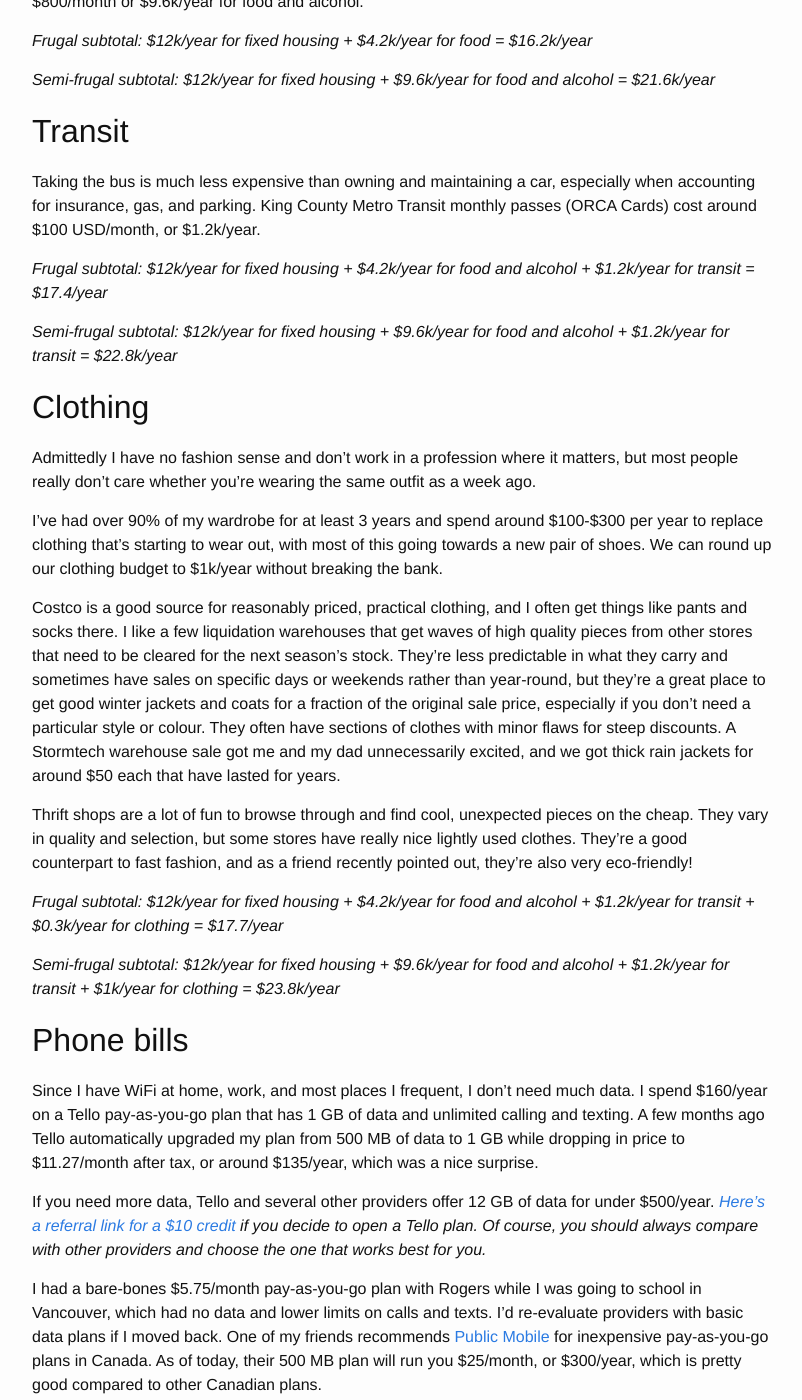
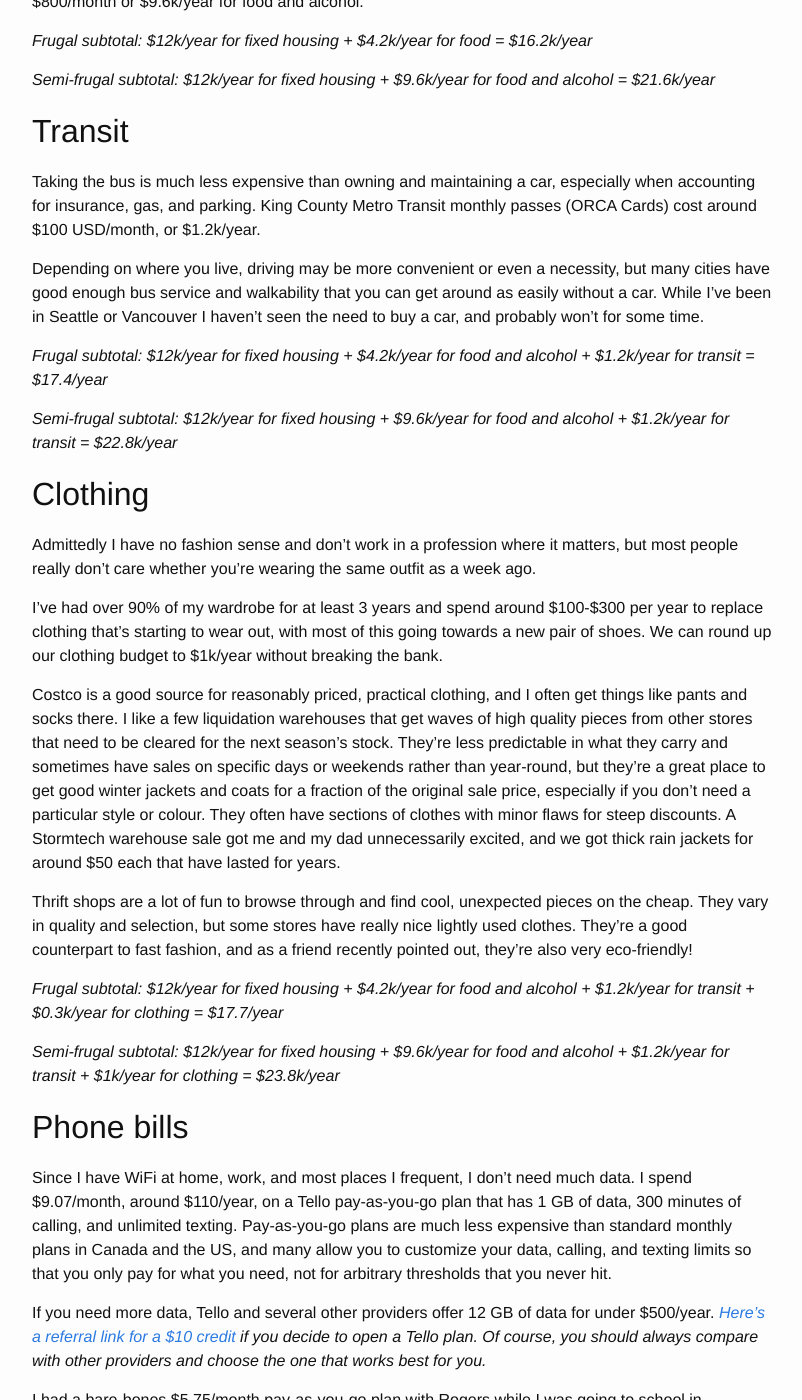
Before and after one commit to msayson/msayson.github.io, a Jekyll site: the page built from _posts/2019-10-23-living-in-seattle-or-vancouver-on-a-budget.markdown, in a window 1280 px wide and 1400 px high, scrolled down 1920 px. Shown: the whole window, without its empty margins (238-1040 px from the left). Built offline with Jekyll 4.4.1, drawn with Linux system fonts in a browser that asks for light colours; some of the changed text lies outside the part shown.

Commit message:
Updated post on living on budget

```diff
--- a/_posts/2019-10-23-living-in-seattle-or-vancouver-on-a-budget.markdown
+++ b/_posts/2019-10-23-living-in-seattle-or-vancouver-on-a-budget.markdown
@@ -58,6 +58,8 @@
 
 Taking the bus is much less expensive than owning and maintaining a car, especially when accounting for insurance, gas, and parking.  King County Metro Transit monthly passes (ORCA Cards) cost around $100 USD/month, or $1.2k/year.
 
+Depending on where you live, driving may be more convenient or even a necessity, but many cities have good enough bus service and walkability that you can get around as easily without a car.  While I've been in Seattle or Vancouver I haven't seen the need to buy a car, and probably won't for some time.
+
 _Frugal subtotal: $12k/year for fixed housing + $4.2k/year for food and alcohol + $1.2k/year for transit = $17.4/year_
 
 _Semi-frugal subtotal: $12k/year for fixed housing + $9.6k/year for food and alcohol + $1.2k/year for transit = $22.8k/year_
@@ -78,7 +80,7 @@
 
 ## Phone bills
 
-Since I have WiFi at home, work, and most places I frequent, I don't need much data.  I spend $160/year on a Tello pay-as-you-go plan that has 1 GB of data and unlimited calling and texting.  A few months ago Tello automatically upgraded my plan from 500 MB of data to 1 GB while dropping in price to $11.27/month after tax, or around $135/year, which was a nice surprise.
+Since I have WiFi at home, work, and most places I frequent, I don't need much data.  I spend $9.07/month, around $110/year, on a Tello pay-as-you-go plan that has 1 GB of data, 300 minutes of calling, and unlimited texting.  Pay-as-you-go plans are much less expensive than standard monthly plans in Canada and the US, and many allow you to customize your data, calling, and texting limits so that you only pay for what you need, not for arbitrary thresholds that you never hit.
 
 If you need more data, Tello and several other providers offer 12 GB of data for under $500/year.  _[Here's a referral link for a $10 credit](https://tello.com/account/register?_referral=P35J1KH9) if you decide to open a Tello plan.  Of course, you should always compare with other providers and choose the one that works best for you._
 
@@ -132,6 +134,8 @@
 
 I recommend putting emergency savings into a high-interest savings account that earns more than inflation, such as those provided by CIT, Synchrony, and Ally in the US, or Motive, EQ, and Oaken in Canada.  Savings accounts usually limit the number of withdrawals to around 6 per month, while you can add money as often as you like.
 
+To find high-interest savings accounts with the best rates, check https://www.bankrate.com/banking/savings/rates/ for US banks, or https://www.highinterestsavings.ca/chart/ for Canadian banks.
+
 For money you need in a couple of years time, fixed term 1-2 year CDs in the US and GICs in Canada can provide a higher interest rate than most savings accounts, with the caveat that you usually have to pay back most of the interest if you withdraw money before the maturity date.
 
 Most banks that offer savings accounts and CDs/GICs are insured through the [Federal Deposit Insurance Corporation (FDIC)](https://www.fdic.gov/) in the US or the [Canada Deposit Insurance Corporation (CDIC)](https://www.cdic.ca/) in Canada, where the FDIC guarantees protection for funds up to $250k USD per person per financial institution and the CDIC guarantees $100k CAD per person per financial institution, so these accounts are about as safe as you can get.
```
